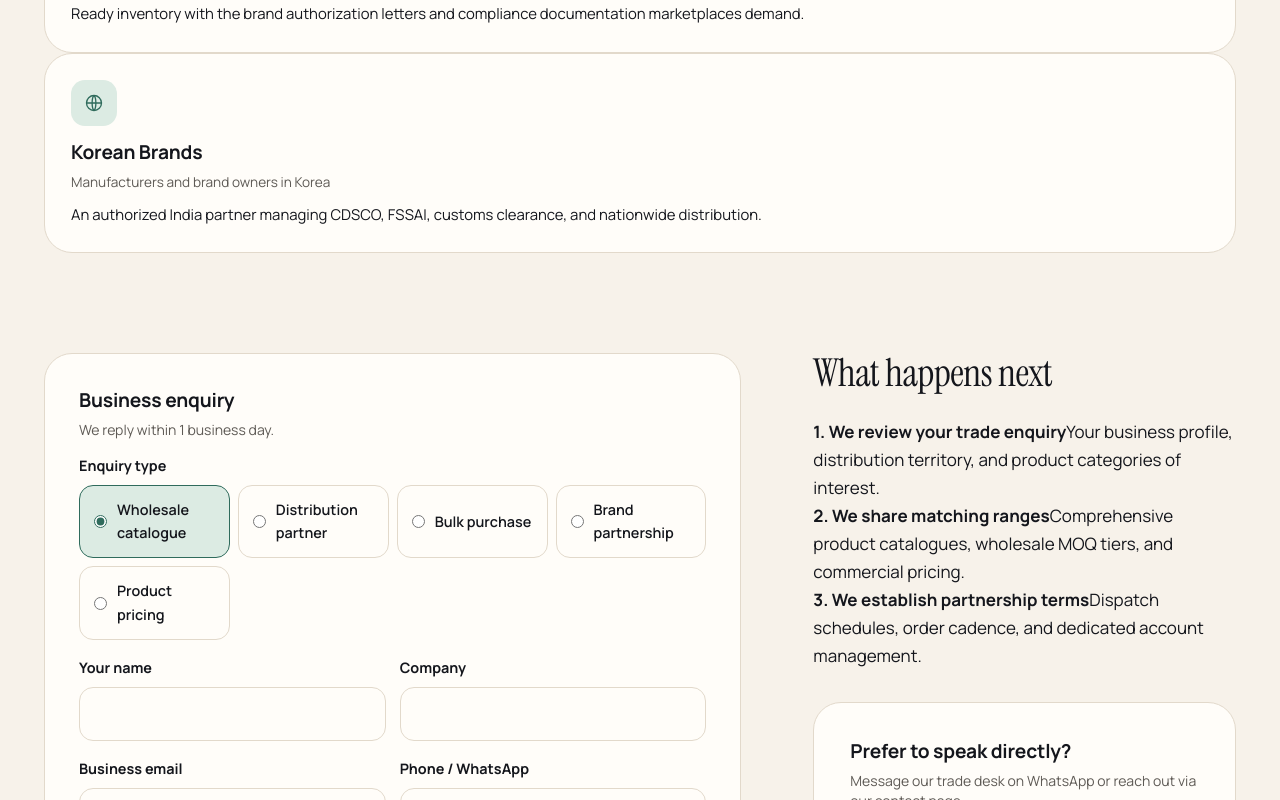
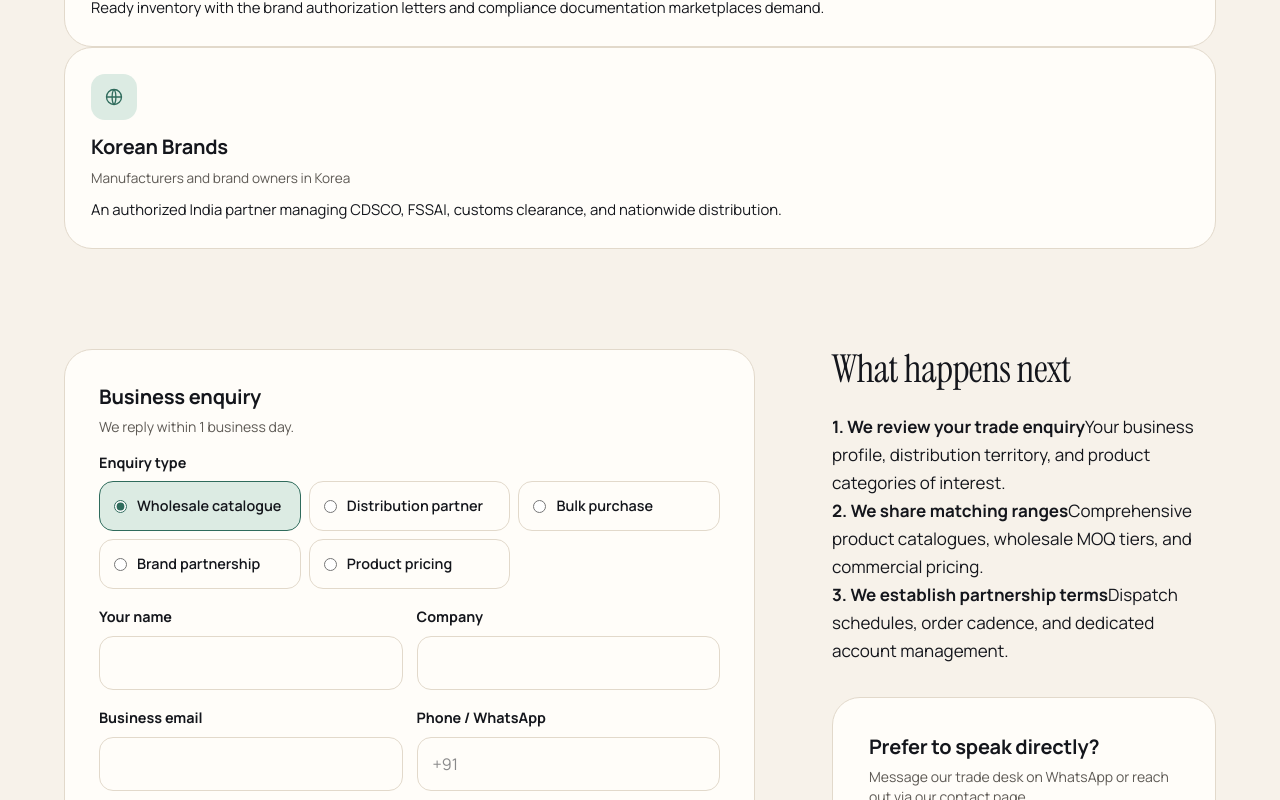
Before and after one commit to M5Csoftware/m5clogs-web-frontend, a Next.js app: page /partnerships in a window 1280 px wide. Shown: the part 1180-1980 px from the top of the page. Built offline with nearby package versions, Linux system fonts and the light colour scheme.

Commit message:
Expand page to ultra-wide 1860px (96vw) container with wider cards, hero stage, and rails

```diff
--- a/src/app/globals.css
+++ b/src/app/globals.css
@@ -21,7 +21,7 @@
   --serif: var(--font-serif), "Instrument Serif", Georgia, serif;
   --sans: var(--font-sans), "Manrope", system-ui, sans-serif;
   --kr: var(--font-kr), "Noto Serif KR", "Nanum Myeongjo", serif;
-  --wrap: 1520px;
+  --wrap: min(1860px, 96vw);
 }
 
 * {
@@ -65,12 +65,13 @@ button {
 .wrap {
   max-width: var(--wrap);
   margin: 0 auto;
-  padding: 0 44px;
+  padding: 0 3vw;
+  width: 100%;
 }
 
 @media (max-width: 640px) {
   .wrap {
-    padding: 0 20px;
+    padding: 0 18px;
   }
 }
 
@@ -86,11 +87,11 @@ h1, h2 {
 }
 
 h1 {
-  font-size: clamp(3rem, 6.2vw, 5.6rem);
+  font-size: clamp(3.2rem, 5.5vw, 6.2rem);
 }
 
 h2 {
-  font-size: clamp(2.3rem, 4.6vw, 4rem);
+  font-size: clamp(2.4rem, 4.2vw, 4.5rem);
 }
 
 h1 em, h2 em {
@@ -105,20 +106,20 @@ h1 em, h2 em {
 h3 {
   font-family: var(--sans);
   font-weight: 700;
-  font-size: 1.2rem;
+  font-size: 1.25rem;
   line-height: 1.25;
   letter-spacing: -0.01em;
 }
 
 p {
   margin: 0 0 1em;
-  max-width: 82ch;
+  max-width: 95ch;
 }
 
 .lead {
-  font-size: 1.18rem;
+  font-size: 1.22rem;
   color: var(--muted);
-  max-width: 75ch;
+  max-width: 88ch;
 }
 
 .muted {
@@ -341,7 +342,8 @@ section {
 }
 
 .shead > div {
-  max-width: 980px;
+  max-width: none;
+  flex: 1 1 800px;
 }
 
 /* hero */
@@ -352,10 +354,11 @@ section {
 
 .hero .in {
   display: grid;
-  grid-template-columns: 1.15fr 0.85fr;
-  gap: 60px;
+  grid-template-columns: 1.25fr 0.95fr;
+  gap: 5vw;
   align-items: center;
-  min-height: min(calc(100vh - 120px), 880px);
+  min-height: min(calc(100vh - 110px), 920px);
+  width: 100%;
 }
 
 .hero h1 {
@@ -368,43 +371,43 @@ section {
 
 .hero .kr-line {
   font-family: var(--kr);
-  font-size: 1.05rem;
+  font-size: 1.1rem;
   color: var(--persimmon);
-  margin-bottom: 22px;
+  margin-bottom: 24px;
   letter-spacing: 0.04em;
 }
 
 .hero .lead {
-  font-size: 1.25rem;
-  margin-bottom: 34px;
+  font-size: 1.28rem;
+  margin-bottom: 36px;
 }
 
 .hero .meta {
   display: flex;
-  gap: 36px;
-  margin-top: 48px;
+  gap: 40px;
+  margin-top: 52px;
   flex-wrap: wrap;
 }
 
 .hero .meta div {
   border-left: 2px solid var(--persimmon);
-  padding-left: 16px;
+  padding-left: 18px;
 }
 
 .hero .meta b {
   display: block;
-  font: 400 1.6rem var(--serif);
+  font: 400 1.65rem var(--serif);
 }
 
 .hero .meta span {
-  font-size: 0.88rem;
+  font-size: 0.9rem;
   color: var(--muted);
 }
 
 .stage {
   position: relative;
   aspect-ratio: 1/1;
-  max-width: 660px;
+  max-width: 740px;
   width: 100%;
   justify-self: center;
 }
@@ -571,15 +574,15 @@ section {
 /* intro */
 .intro {
   display: grid;
-  grid-template-columns: 0.8fr 1.2fr;
-  gap: 88px;
+  grid-template-columns: 0.75fr 1.25fr;
+  gap: 6vw;
   align-items: start;
 }
 
 .intro .big {
-  font: 400 clamp(1.8rem, 3vw, 2.65rem)/1.25 var(--serif);
+  font: 400 clamp(1.85rem, 3.2vw, 2.85rem)/1.25 var(--serif);
   max-width: none;
-  margin-bottom: 34px;
+  margin-bottom: 38px;
 }
 
 .intro .big em {
@@ -589,7 +592,7 @@ section {
 .pillars {
   display: grid;
   grid-template-columns: repeat(3, 1fr);
-  gap: 24px;
+  gap: 32px;
 }
 
 .pillar {
@@ -627,15 +630,15 @@ section {
 .duo {
   display: grid;
   grid-template-columns: 1fr 1fr;
-  gap: 28px;
+  gap: 32px;
 }
 
 .cat {
   position: relative;
-  border-radius: 36px;
+  border-radius: 40px;
   overflow: hidden;
-  min-height: 560px;
-  padding: 52px;
+  min-height: 580px;
+  padding: 56px;
   display: flex;
   flex-direction: column;
   text-decoration: none;
@@ -658,24 +661,24 @@ section {
 
 .cat .hg {
   position: absolute;
-  right: 30px;
+  right: 36px;
   top: 24px;
   font-family: var(--kr);
-  font-size: 8rem;
+  font-size: 8.5rem;
   line-height: 1;
   opacity: 0.12;
   z-index: -1;
 }
 
 .cat h3 {
-  font: 400 clamp(2.4rem, 3.6vw, 3.6rem)/1 var(--serif);
+  font: 400 clamp(2.4rem, 3.8vw, 3.8rem)/1 var(--serif);
   margin: 10px 0 14px;
   letter-spacing: -0.01em;
 }
 
 .cat p {
-  max-width: 52ch;
-  font-size: 1.05rem;
+  max-width: 60ch;
+  font-size: 1.1rem;
 }
 
 .cat.food p {
@@ -781,11 +784,11 @@ section {
 .rail {
   display: grid;
   grid-auto-flow: column;
-  grid-auto-columns: minmax(310px, 1fr);
-  gap: 24px;
+  grid-auto-columns: minmax(340px, 1fr);
+  gap: 28px;
   overflow-x: auto;
   scroll-snap-type: x mandatory;
-  padding-bottom: 20px;
+  padding-bottom: 24px;
   scrollbar-width: thin;
 }
 
@@ -945,8 +948,8 @@ section {
 /* why */
 .why {
   display: grid;
-  grid-template-columns: 0.9fr 1.1fr;
-  gap: 100px;
+  grid-template-columns: 0.8fr 1.2fr;
+  gap: 8vw;
   align-items: start;
 }
 
@@ -1330,16 +1333,17 @@ section {
 
 /* cta band */
 .cta {
-  border-radius: 44px;
+  border-radius: 48px;
   background: var(--ink);
   color: #fff;
-  padding: 80px 84px;
-  display: grid;
-  grid-template-columns: 1.25fr 1fr;
-  gap: 60px;
+  padding: 88px 6vw;
+  display: grid;
+  grid-template-columns: 1.35fr 1fr;
+  gap: 5vw;
   align-items: center;
   position: relative;
   overflow: hidden;
+  width: 100%;
 }
 
 .cta::before {
@@ -1688,9 +1692,10 @@ input:focus, select:focus, textarea:focus {
 /* inner pages layout */
 .split {
   display: grid;
-  grid-template-columns: minmax(0, 1.65fr) minmax(0, 1fr);
-  gap: 72px;
+  grid-template-columns: minmax(0, 1.8fr) minmax(0, 1fr);
+  gap: 6vw;
   align-items: start;
+  width: 100%;
 }
 
 @media (max-width: 960px) {
@@ -1817,10 +1822,11 @@ input:focus, select:focus, textarea:focus {
 
 .alay {
   display: grid;
-  grid-template-columns: 240px minmax(0, 840px) 240px;
+  grid-template-columns: 260px minmax(0, 1080px) 260px;
   gap: 52px;
   justify-content: center;
-  padding: 60px 44px 90px;
+  padding: 60px 3vw 90px;
+  width: 100%;
 }
 
 @media (max-width: 1150px) {
--- a/src/components/HeaderNav.tsx
+++ b/src/components/HeaderNav.tsx
@@ -27,7 +27,7 @@ export default function HeaderNav() {
           isScrolled ? "border-b border-[var(--line)] shadow-sm" : "border-b border-transparent"
         }`}
       >
-        <div className="max-w-[var(--wrap)] mx-auto px-4 sm:px-10 h-20 flex items-center justify-between gap-6">
+        <div className="max-w-[var(--wrap)] w-full mx-auto px-4 sm:px-[3vw] h-20 flex items-center justify-between gap-6">
           {/* Logo */}
           <KoreanLogo />
 
```
